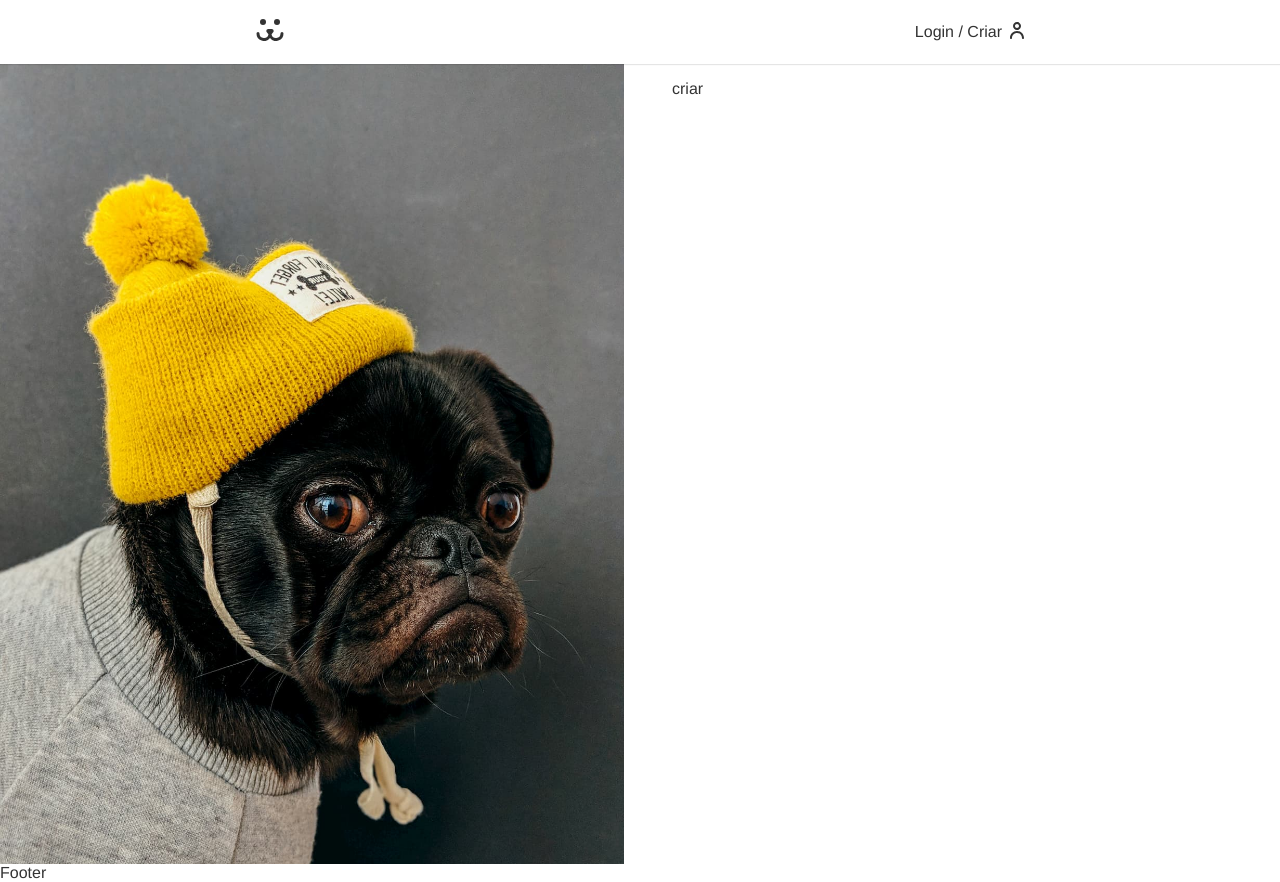
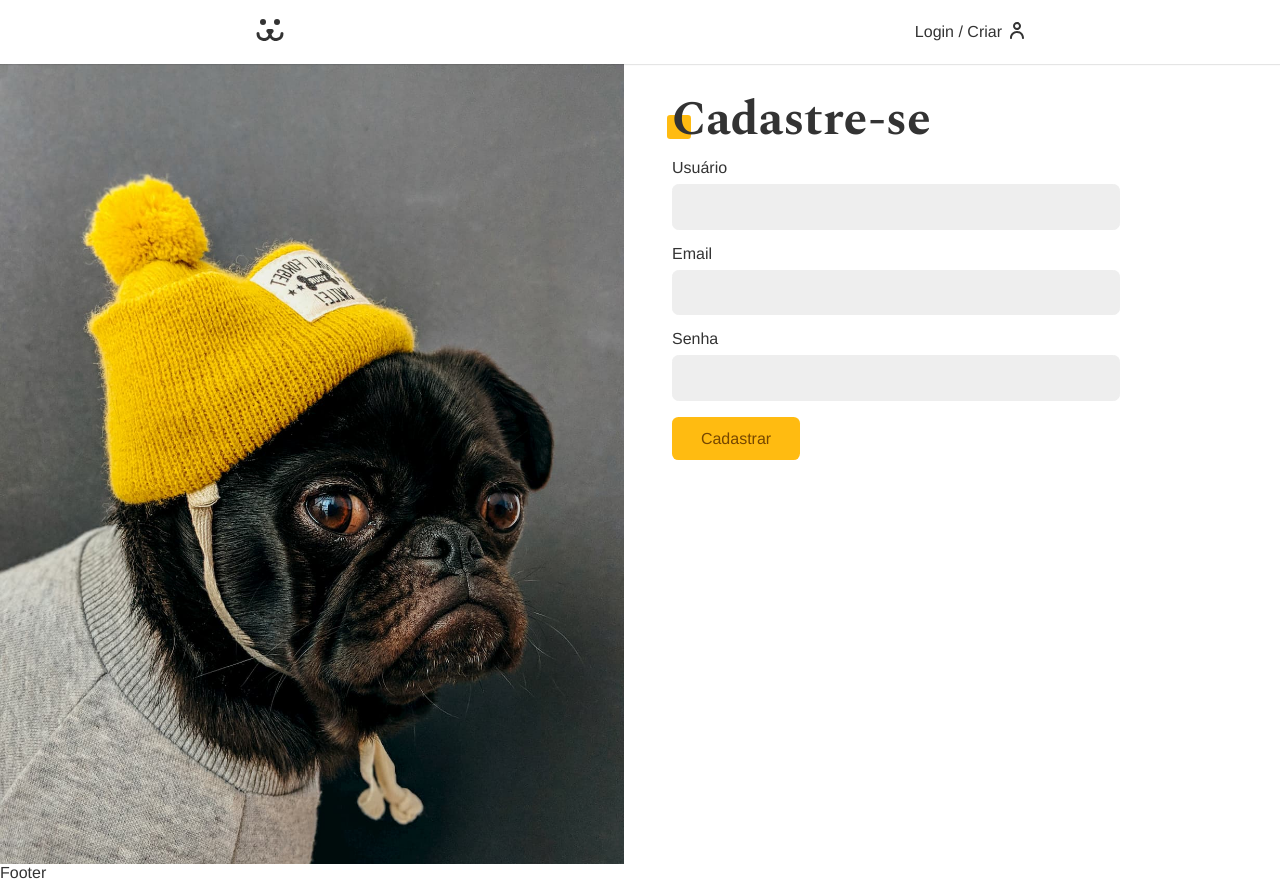
Before and after one commit to victorhttps/course-react-dogs, a React (Create React App) app: page /login/criar in a window 1280 px wide. Built offline with nearby package versions, Linux system fonts and the light colour scheme.

Commit message:
feat: Login Criar

```diff
--- a/src/Components/Login/Login.js
+++ b/src/Components/Login/Login.js
@@ -10,7 +10,7 @@
 const Login = () => {
   const { login } = React.useContext(UserContext);
 
-  if (login === true) return <Navigate to="/conta" />;
+  if (login) return <Navigate to="/conta" />;
 
   return (
     <section className={styles.login}>
--- a/src/Components/Login/LoginCreate.js
+++ b/src/Components/Login/LoginCreate.js
@@ -1,7 +1,37 @@
 import React from 'react';
+import { USER_POST } from '../../api';
+import useForm from '../../Hooks/useForm';
+import Button from '../Forms/Button';
+import Input from '../Forms/Input';
+import { UserContext } from '../../UserContext';
+const LoginCreate = () => {
+  const username = useForm();
+  const email = useForm('email');
+  const password = useForm('password');
 
-const LoginCreate = () => {
-  return <div>criar</div>;
+  const { userLogin } = React.useContext(UserContext);
+
+  async function handleSubmit(event) {
+    event.preventDefault();
+    const { url, options } = USER_POST({
+      username: username.value,
+      email: email.value,
+      password: password.value,
+    });
+    const response = await fetch(url, options);
+    if (response.ok) userLogin(username.value, password.value);
+  }
+  return (
+    <section className="animeLeft">
+      <h1 className="title">Cadastre-se</h1>
+      <form onSubmit={handleSubmit}>
+        <Input label="Usuário" type="text" name="username" {...username} />
+        <Input label="Email" type="email" name="username" {...email} />
+        <Input label="Senha" type="password" name="username" {...password} />
+        <Button>Cadastrar</Button>
+      </form>
+    </section>
+  );
 };
 
 export default LoginCreate;
--- a/src/Hooks/useForm.js
+++ b/src/Hooks/useForm.js
@@ -6,6 +6,11 @@
       /^(([^<>()[\]\\.,;:\s@"]+(\.[^<>()[\]\\.,;:\s@"]+)*)|(".+"))@((\[[0-9]{1,3}\.[0-9]{1,3}\.[0-9]{1,3}\.[0-9]{1,3}\])|(([a-zA-Z\-0-9]+\.)+[a-zA-Z]{2,}))$/,
     message: 'Preencha um email válido',
   },
+  /*   password: {
+    regex: /^(?=.*[A-Za-z])(?=.*\d)(?=.*[@$!%*#?&])[A-Za-z\d@$!%*#?&]{8,}$/,
+    message:
+      'Mínimo 8 caracteres. A senha precisa ter 1 caracter maíusculo, 1 minúsculo, 1 digito e um caractere especial.',
+  }, */
 };
 
 const useForm = (type) => {
--- a/src/UserContext.js
+++ b/src/UserContext.js
@@ -1,5 +1,5 @@
 import React from 'react';
-import { Navigate, useNavigate } from 'react-router-dom';
+import { useNavigate } from 'react-router-dom';
 import { TOKEN_POST, TOKEN_VALIDATE_POST, USER_GET } from './api';
 export const UserContext = React.createContext();
 
@@ -66,6 +66,8 @@
         } finally {
           setLoading(false);
         }
+      } else {
+        setLogin(false);
       }
     }
     autoLogin();
--- a/src/api.js
+++ b/src/api.js
@@ -36,3 +36,16 @@
     },
   };
 }
+
+export function USER_POST(body) {
+  return {
+    url: API_URL + '/api/user',
+    options: {
+      method: 'POST',
+      headers: {
+        'Content-Type': 'application/json',
+      },
+      body: JSON.stringify(body),
+    },
+  };
+}
```
